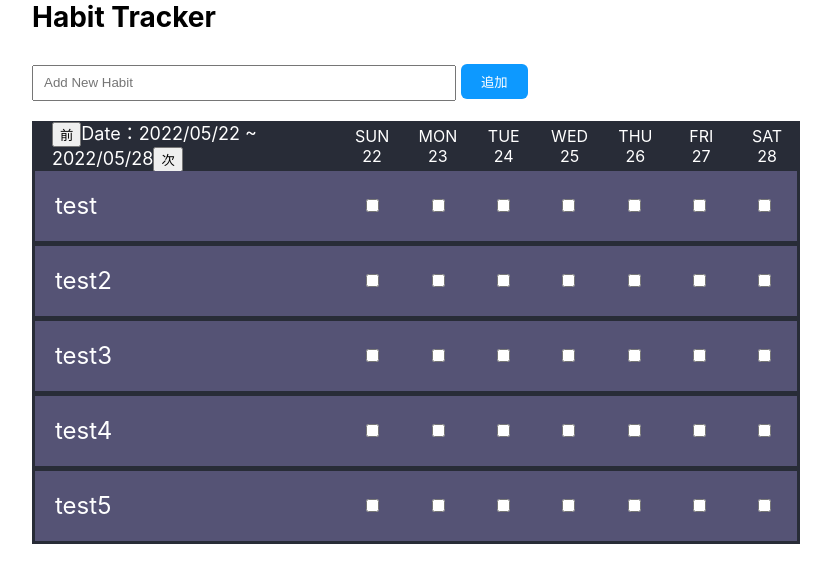
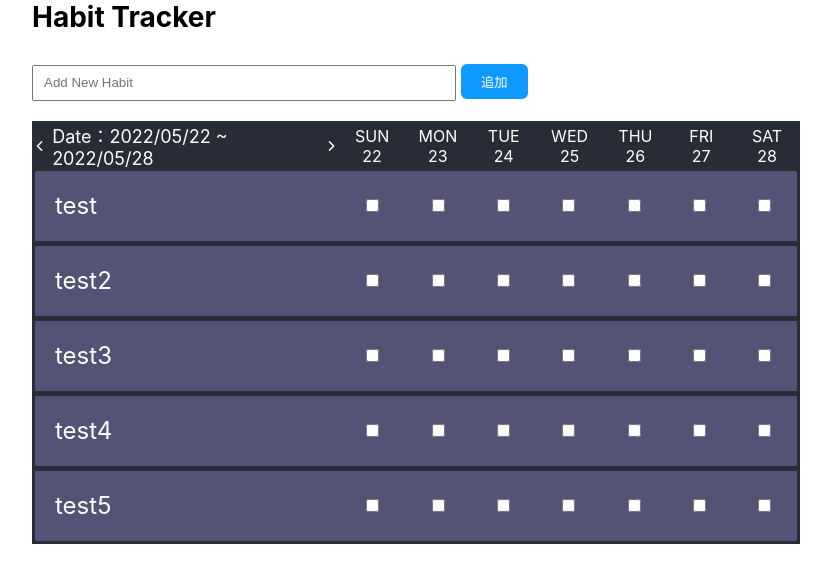
Before and after one commit to Yuji5117/habit_tracker_react, a React (Create React App) app: page / in a window 1280 px wide. Shown: the top 582 px of the page, without its empty margins (224-1055 px from the left). Built offline with nearby package versions, Linux system fonts and the light colour scheme.

Commit message:
react iconを導入し、遷移矢印を実装
- 日付遷移の処理をapp.tsxに移植

```diff
--- a/package.json
+++ b/package.json
@@ -14,6 +14,7 @@
     "dayjs": "^1.11.2",
     "react": "^18.1.0",
     "react-dom": "^18.1.0",
+    "react-icons": "^4.3.1",
     "react-scripts": "5.0.1",
     "styled-components": "^5.3.5",
     "typescript": "^4.7.2",
--- a/src/App.tsx
+++ b/src/App.tsx
@@ -6,6 +6,8 @@ import Form from "./components/HabitForm";
 import HabitHeader from "./components/HabitHeader";
 import HabitItemList from "./components/HabitItemList";
 import { Habit } from "./typings";
+
+const today = dayjs();
 
 function App() {
   const [habitTitle, setHabitTitle] = useState<string>("");
@@ -17,7 +19,8 @@ function App() {
     { id: 5, title: "test5", status: 1 },
   ]);
 
-  const today = dayjs();
+  const [startDayOfWeek, setStartDayOfWeek] = useState(today.startOf("week"));
+  const [endDayOfWeek, setEndDayOfWeek] = useState(today.endOf("week"));
 
   const addHabit = (e: React.MouseEvent<HTMLButtonElement>) => {
     e.preventDefault();
@@ -32,6 +35,16 @@ function App() {
     setHabitTitle(e.target.value);
   };
 
+  const movePreviousWeek = () => {
+    setStartDayOfWeek(startDayOfWeek.subtract(1, "w").startOf("week"));
+    setEndDayOfWeek(endDayOfWeek.subtract(1, "w").endOf("week"));
+  };
+
+  const moveNextWeek = () => {
+    setStartDayOfWeek(startDayOfWeek.add(1, "w").startOf("week"));
+    setEndDayOfWeek(endDayOfWeek.add(1, "w").endOf("week"));
+  };
+
   return (
     <Wrapper>
       <Header>Habit Tracker</Header>
@@ -43,7 +56,12 @@ function App() {
         />
 
         <Section>
-          <HabitHeader today={today} />
+          <HabitHeader
+            startDayOfWeek={startDayOfWeek}
+            endDayOfWeek={endDayOfWeek}
+            movePreviousWeek={movePreviousWeek}
+            moveNextWeek={moveNextWeek}
+          />
           <HabitItemList habits={habits} />
         </Section>
       </Main>
--- a/src/components/HabitHeader.tsx
+++ b/src/components/HabitHeader.tsx
@@ -1,41 +1,35 @@
-import React, { useState } from "react";
+import React from "react";
 import styled from "styled-components";
 
+import { IoIosArrowBack } from "react-icons/io";
+import { IoIosArrowForward } from "react-icons/io";
+
 interface PropsType {
-  today: any;
+  startDayOfWeek: any;
+  endDayOfWeek: any;
+  movePreviousWeek: () => void;
+  moveNextWeek: () => void;
 }
 
-const weekDays = ["SUN", "MON", "TUE", "WED", "THU", "FRI", "SAT"];
-
-const HabitHeader = ({ today }: PropsType) => {
-  const [startDayOfWeek, setStartDayOfWeek] = useState(today.startOf("week"));
-  const [endDayOfWeek, setEndDayOfWeek] = useState(today.endOf("week"));
-
-  const movePreviousWeek = () => {
-    setStartDayOfWeek(startDayOfWeek.subtract(1, "w").startOf("week"));
-    setEndDayOfWeek(endDayOfWeek.subtract(1, "w").endOf("week"));
-  };
-
-  const moveNextWeek = () => {
-    setStartDayOfWeek(startDayOfWeek.add(1, "w").startOf("week"));
-    setEndDayOfWeek(endDayOfWeek.add(1, "w").endOf("week"));
-  };
+const HabitHeader = ({
+  startDayOfWeek,
+  endDayOfWeek,
+  movePreviousWeek,
+  moveNextWeek,
+}: PropsType) => {
+  const weekDays = ["SUN", "MON", "TUE", "WED", "THU", "FRI", "SAT"];
 
   return (
     <Wrapepr>
       <TitleBlock>
+        <IoIosArrowBack onClick={movePreviousWeek} />
         <Title>
-          <button type="button" onClick={movePreviousWeek}>
-            前
-          </button>
           Date：
           {`${startDayOfWeek.format("YYYY/MM/DD")} ~ ${endDayOfWeek.format(
             "YYYY/MM/DD"
           )}`}
-          <button type="button" onClick={moveNextWeek}>
-            次
-          </button>
         </Title>
+        <IoIosArrowForward onClick={moveNextWeek} />
       </TitleBlock>
       <StatusBlock>
         <StatusWeekDay>
@@ -61,12 +55,17 @@ const Wrapepr = styled.div`
 
 const TitleBlock = styled.div`
   width: 40%;
+  display: flex;
+  align-items: center;
+  justify-content: center;
+  color: white;
 `;
 
 const Title = styled.div`
   font-size: 18px;
+  padding-right: 5px;
+  padding-left: 5px;
   color: white;
-  padding-left: 20px;
 `;
 
 const StatusBlock = styled.div`
```
Also changed, not shown: 1 other file (tests, documents, lock files or other folders).
